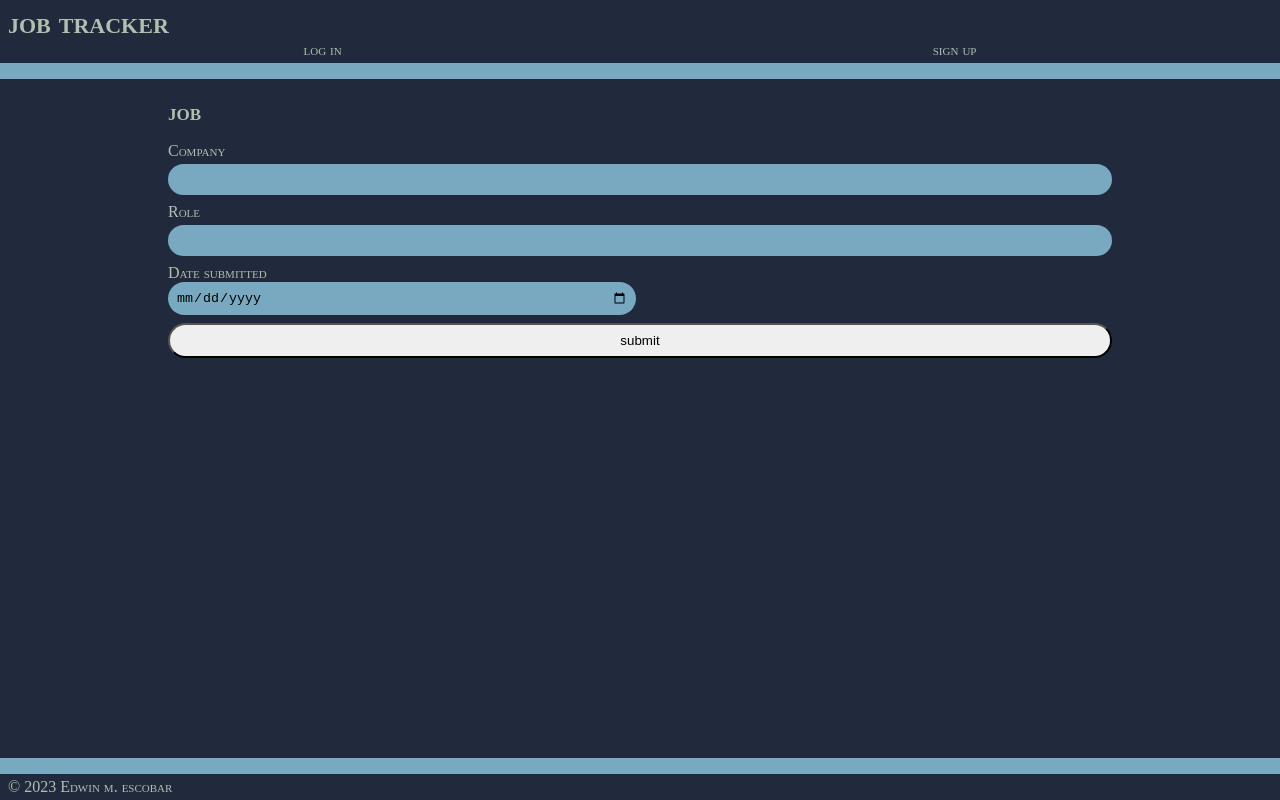
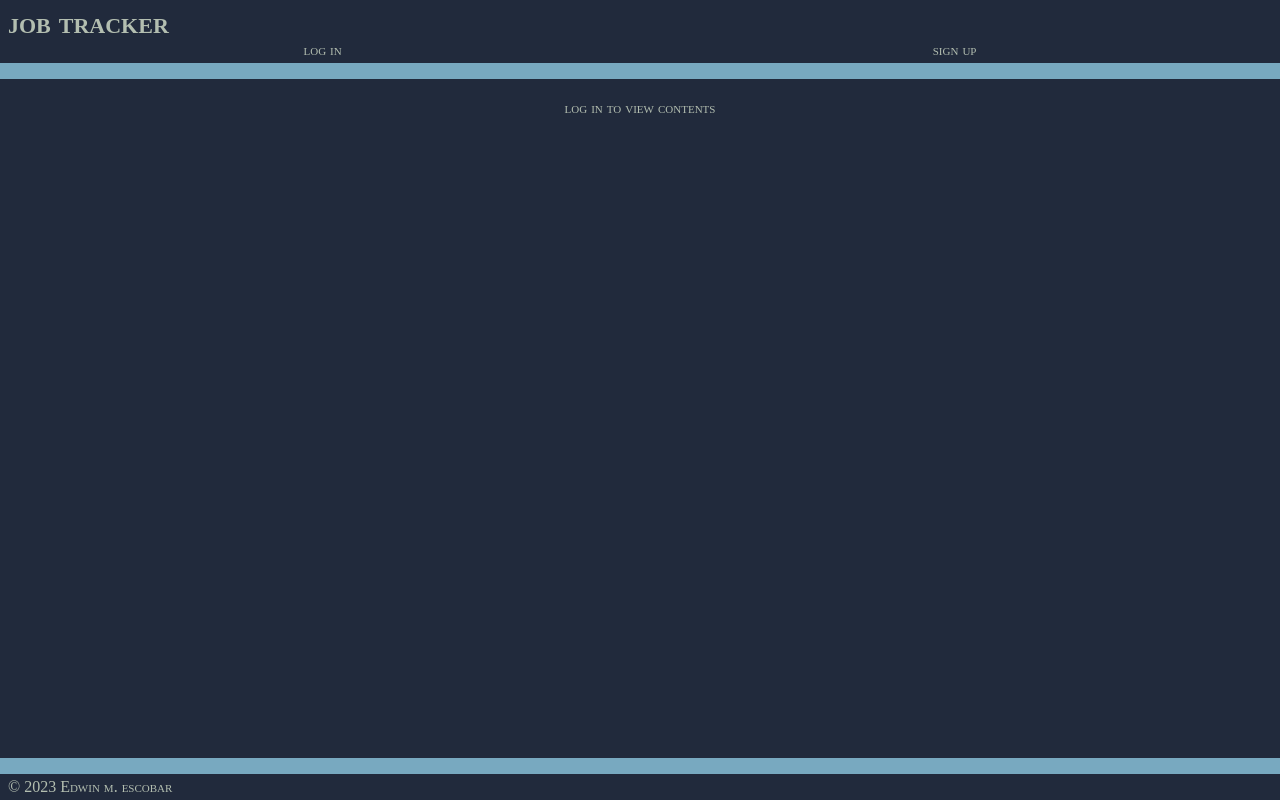
Before and after one commit to escowin/job-tracker, a React (Create React App) app in the folder client/: page /add-job in a window 1280 px wide. Built offline with nearby package versions, Linux system fonts and the light colour scheme.

Commit message:
used if login conditional to restrict page contents

```diff
--- a/client/src/App.js
+++ b/client/src/App.js
@@ -15,6 +15,7 @@ import Signup from "./pages/Signup";
 import AddJob from "./pages/AddJob";
 import EditJob from "./pages/EditJob";
 import Job from "./pages/Job";
+import Page404 from "./pages/Page404";
 
 import "./assets/css/index.css";
 
@@ -53,6 +54,7 @@ function App() {
               <Route path="/add-job" element={<AddJob />} />
               <Route path="/edit-job/:id" element={<EditJob />} />
               <Route path="/job/:id" element={<Job />} />
+              <Route path="*" element={<Page404 />} />
             </Routes>
           </main>
           <Footer />
--- a/client/src/pages/AddJob.js
+++ b/client/src/pages/AddJob.js
@@ -1,6 +1,15 @@
+// import { useNavigate } from "react-router-dom";
 import JobForm from "../components/JobForm";
+import Auth from "../utils/auth";
 
 function AddJob() {
+  const loggedIn = Auth.loggedIn();
+  // const navigate = useNavigate()
+
+  if (!loggedIn) {
+    return <section>log in to view contents</section>;
+  }
+
   return (
     <section className="job-form-section">
       <JobForm initialValues={{}} />
--- a/client/src/pages/EditJob.js
+++ b/client/src/pages/EditJob.js
@@ -2,14 +2,19 @@ import { useParams } from "react-router-dom";
 import { useQuery } from "@apollo/client";
 import { QUERY_JOB } from "../utils/queries";
 import JobForm from "../components/JobForm";
+import Auth from "../utils/auth";
 
 function EditJob() {
+  const loggedIn = Auth.loggedIn();
   const { id: _id } = useParams();
   const { loading, data } = useQuery(QUERY_JOB, {
     variables: { id: _id },
   });
   const job = data?.job || {};
 
+  if (!loggedIn) {
+    return <section>log in to view contents</section>;
+  }
   if (loading) {
     return <secton>Loading...</secton>;
   }
--- a/client/src/pages/Job.js
+++ b/client/src/pages/Job.js
@@ -2,10 +2,10 @@ import { useParams, useNavigate } from "react-router-dom";
 import { useQuery, useMutation } from "@apollo/client";
 import { QUERY_JOB, QUERY_ME } from "../utils/queries";
 import { DELETE_JOB } from "../utils/mutations";
-// import Auth from "../utils/auth";
+import Auth from "../utils/auth";
 
 function Job() {
-  // const loggedIn = Auth.loggedIn();
+  const loggedIn = Auth.loggedIn();
   const { id: _id } = useParams();
   const [removeJob, { error }] = useMutation(DELETE_JOB, {
     update(cache, { data }) {
@@ -39,12 +39,16 @@ function Job() {
       const { data } = await removeJob({
         variables: { id: _id },
       });
-      console.log(data)
+      console.log(data);
       navigate("/");
     } catch (err) {
       console.error(err);
     }
   };
+
+  if (!loggedIn) {
+    return <section>log in to view contents</section>;
+  }
 
   if (loading) {
     return <section>loading...</section>;
--- /dev/null
+++ b/client/src/pages/Page404.js
@@ -0,0 +1,7 @@
+function Page404() {
+    return (
+        <section>404 Page not found</section>
+    )
+}
+
+export default Page404;
```
